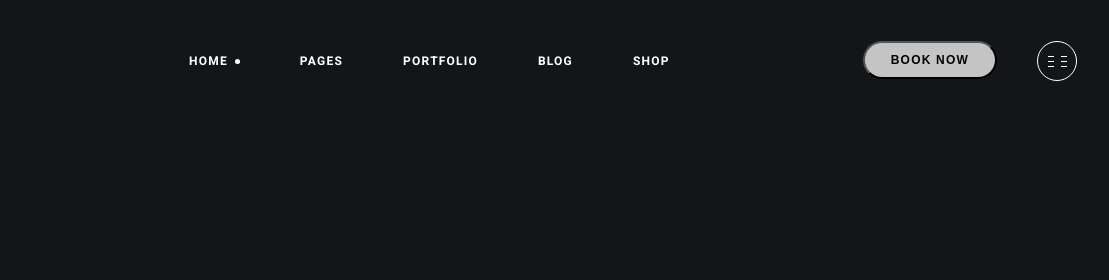
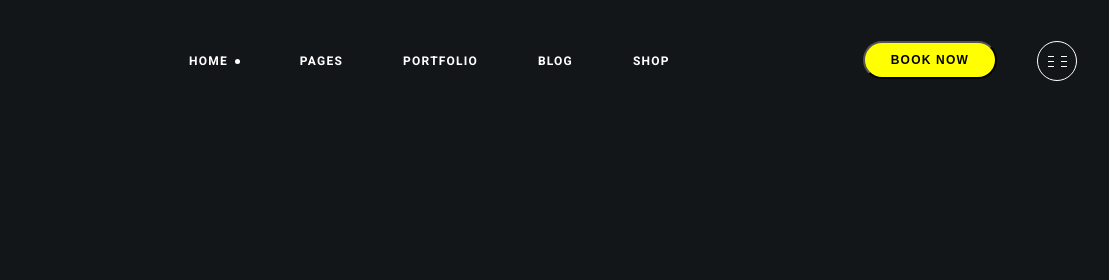
Before and after one commit to jedimchik/Webpage, a plain HTML site: page index.html in a window 1280 px wide. In both pictures the pointer is over the button "BOOK NOW". Shown: the top 280 px of the page, 171-1280 px from the left. Drawn offline with Linux system fonts and the light colour scheme.

Commit message:
changed the book button hover color to yellow

```diff
--- a/styles.css
+++ b/styles.css
@@ -99,7 +99,8 @@ h6 {
 }
 
 .button:hover {
-  background-color: var(--color-light-gray);
+  background-color: yellow;
+  /* var(--color-light-gray); */
 }
 
 .visually-hidden {
```
